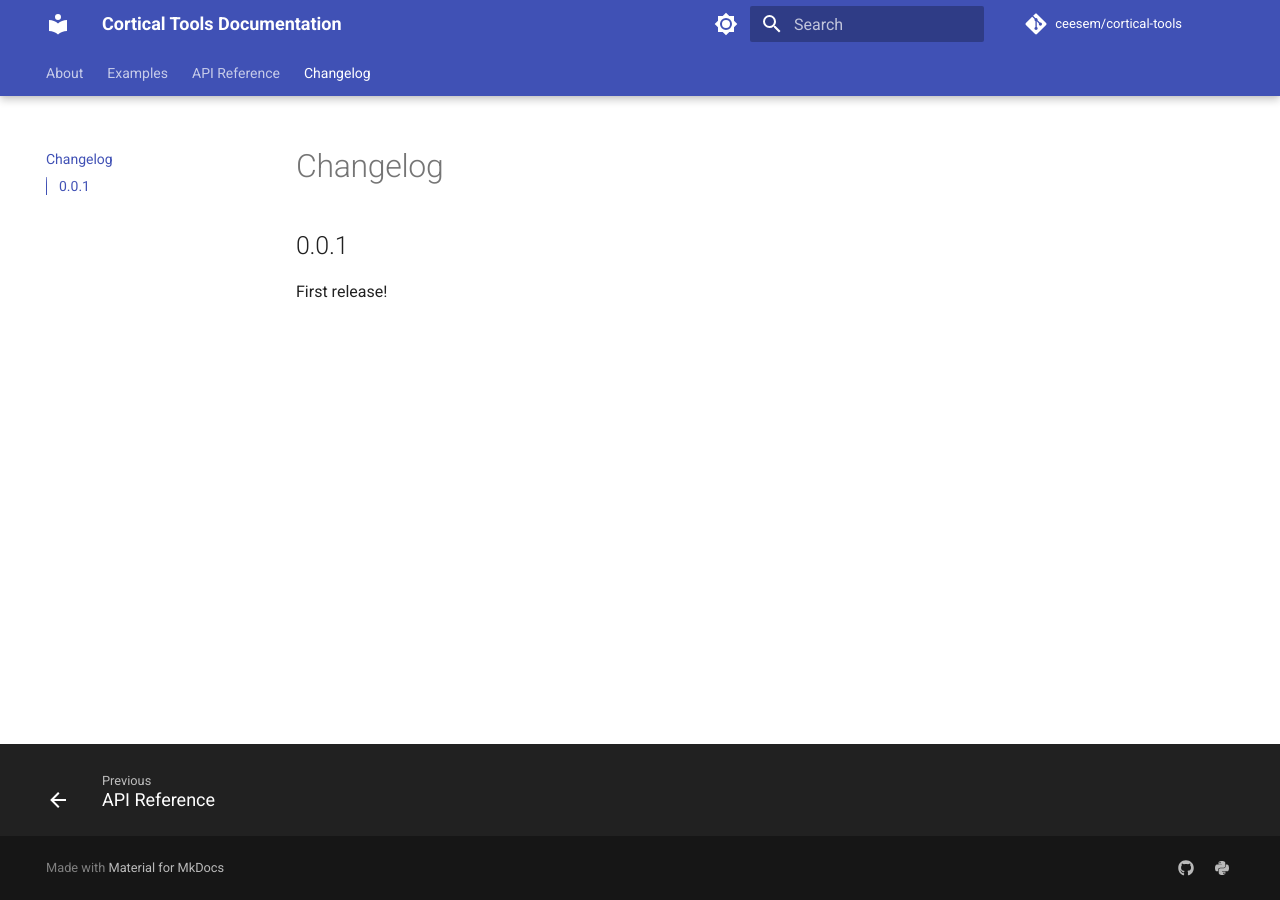
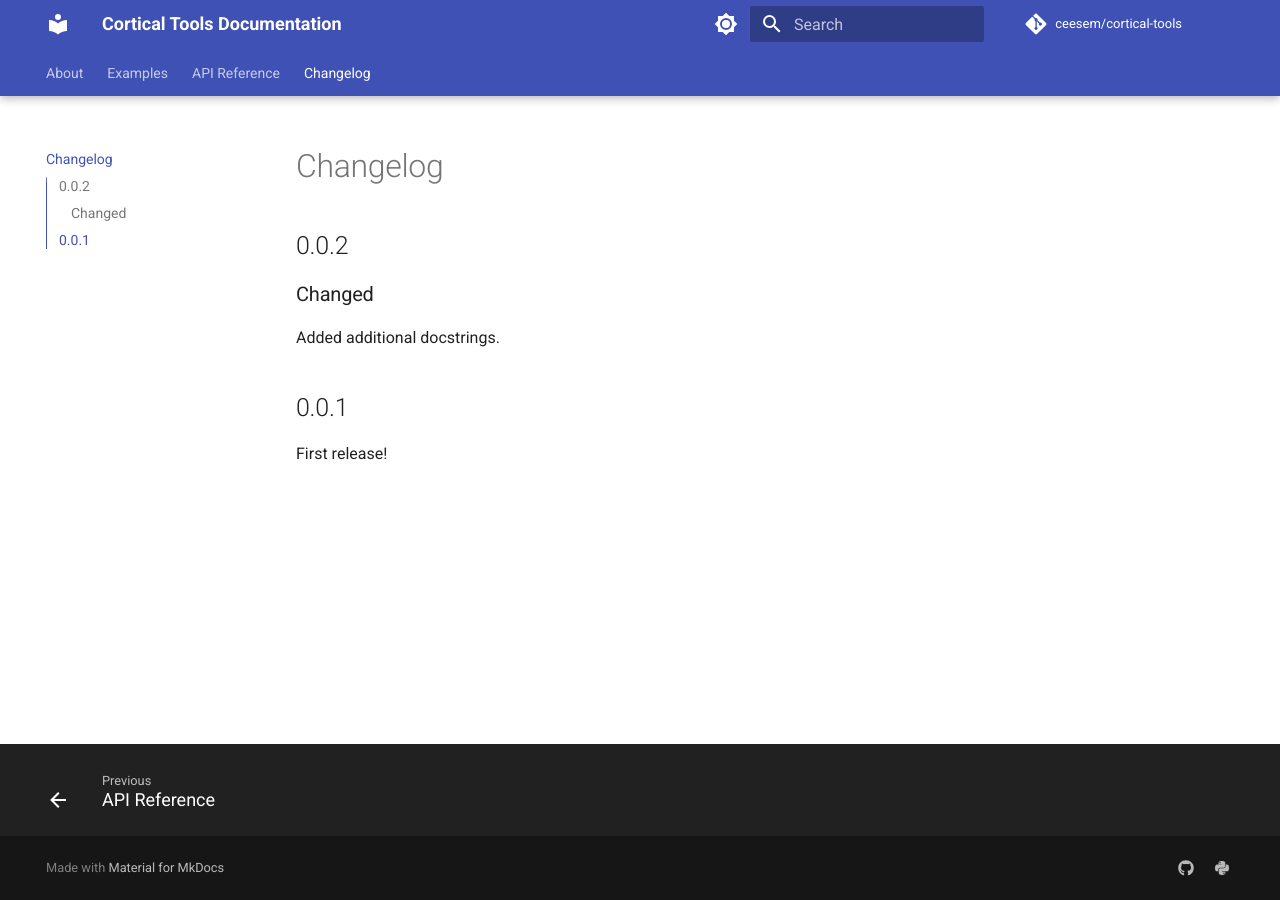
Before and after one commit to ceesem/cortical-tools, an MkDocs documentation site: the page built from docs/changelog.md, in a window 1280 px wide. Built offline with MkDocs 1.6.1 and Material for MkDocs 9.7.7, drawn with Linux system fonts in a browser that asks for light colours; comment, search, counter and statistics services are not loaded.

Commit message:
update changelog

```diff
--- a/docs/changelog.md
+++ b/docs/changelog.md
@@ -1,4 +1,10 @@
 # Changelog
+
+## 0.0.2
+
+### Changed
+
+Added additional docstrings.
 
 ## 0.0.1
 
```
